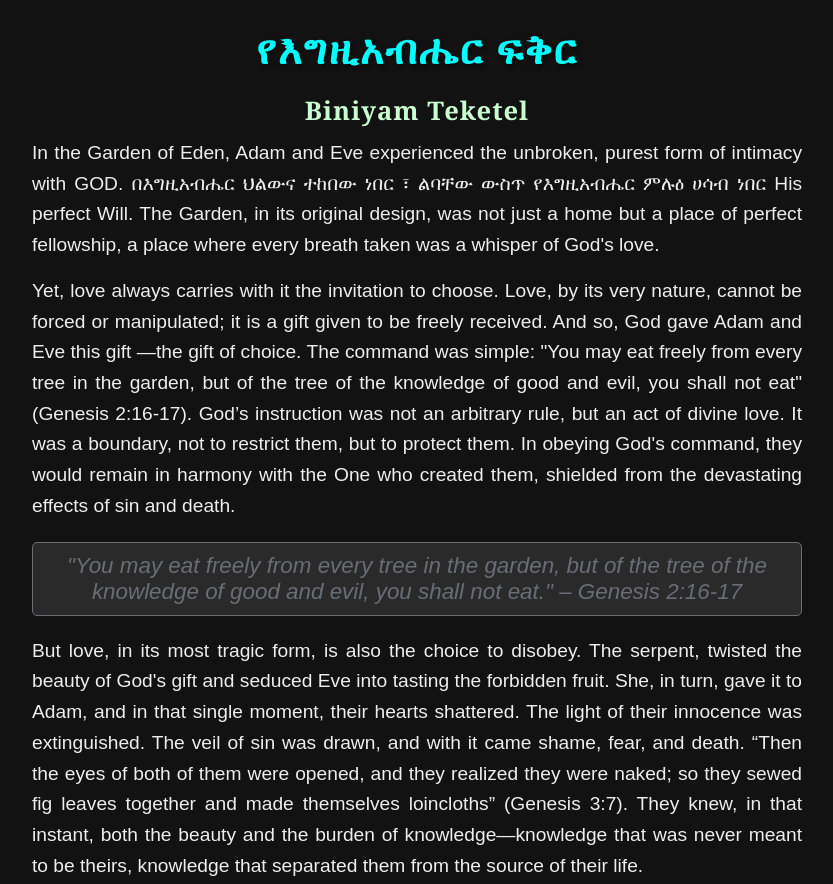
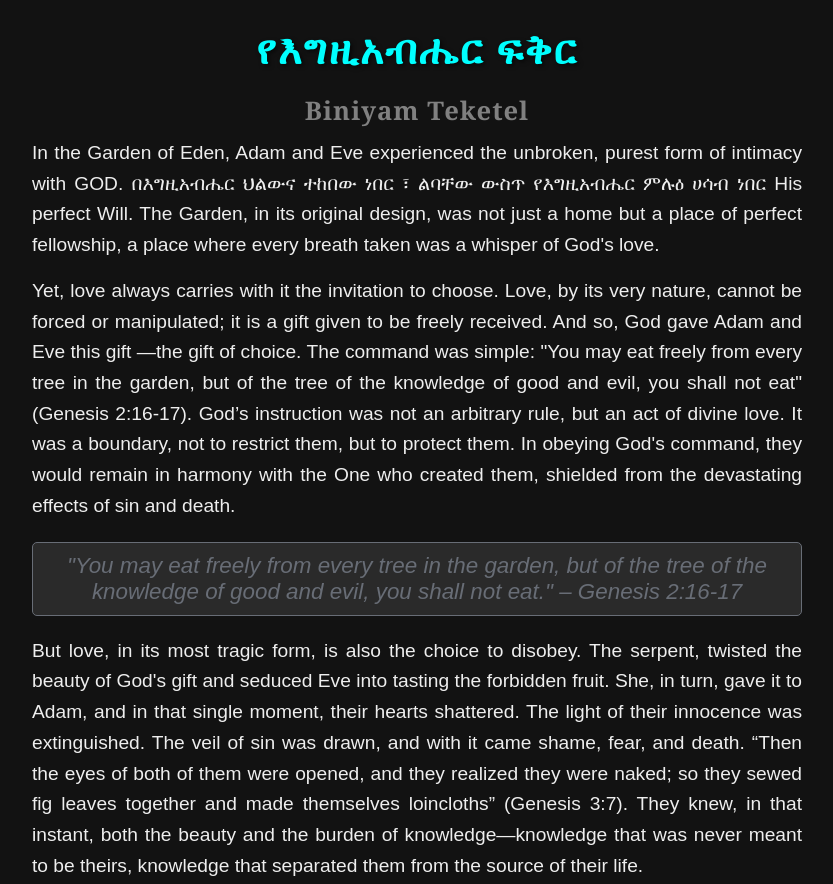
Before and after one commit to BiniyamTG/Biblical-Notes, a plain HTML site: page God's Love/index.html in a window 1280 px wide. Shown: the top 884 px of the page, without its empty margins (223-1056 px from the left). Drawn offline with Linux system fonts and the light colour scheme.

Commit message:
Update styles.css

```diff
--- a/God's Love/styles.css
+++ b/God's Love/styles.css
@@ -80,8 +80,8 @@ body {
 
 /* Author's name styling */
 .author {
-    font-size: 1.2em; /* Slightly smaller for mobile devices */
-    color: #c9fed1;
+    font-size: 1em; /* Slightly smaller for mobile devices */
+    color: gray;
     text-align: center;
     margin-top: 20px;
     font-family: 'Georgia', serif;
```
